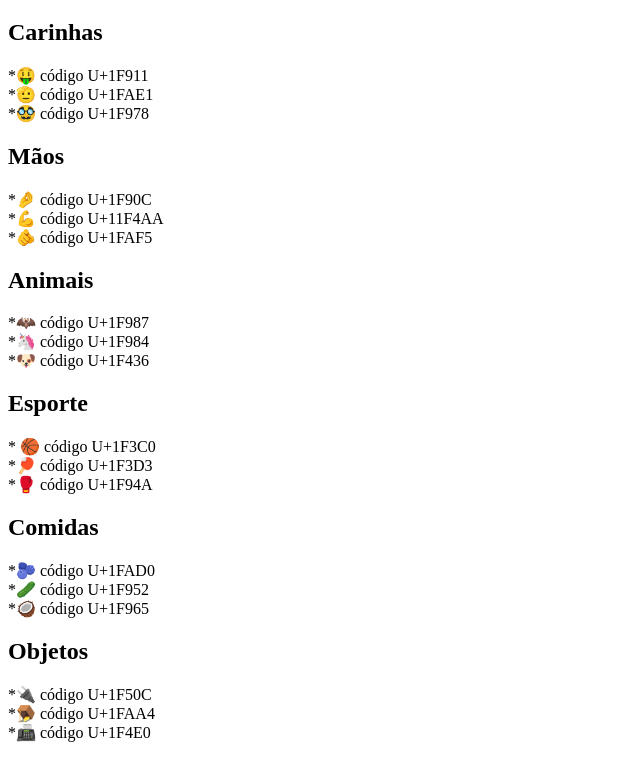
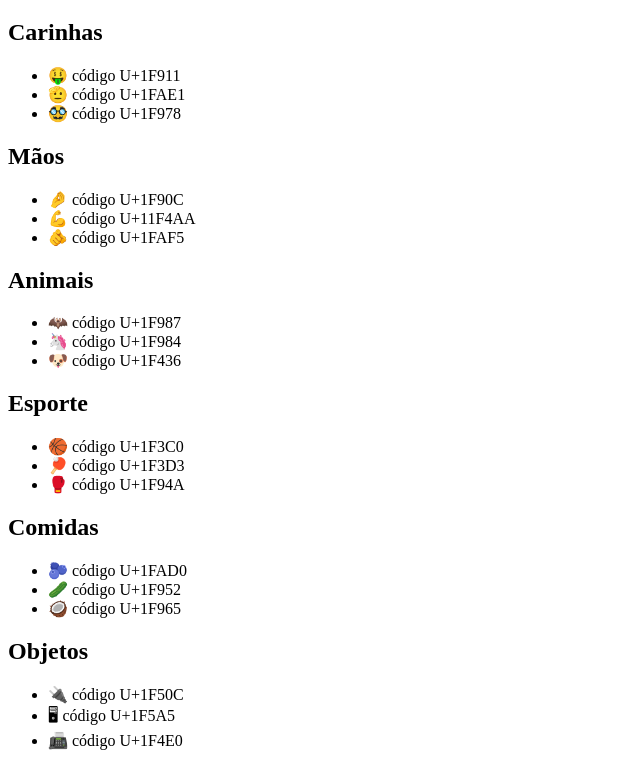
Before and after one commit to Tucko18/Desafios-HTML-CSS, a plain HTML site: page d004/index.html in a window 1280 px wide. Shown: the part 61-827 px from the top of the page, without its empty margins (0-640 px from the left). Drawn offline with Linux system fonts and the light colour scheme.

Commit message:
Update index.html

```diff
--- a/d004/index.html
+++ b/d004/index.html
@@ -10,40 +10,49 @@
     <h1>Meus emojis favoritos</h1>
 
     <h2>Carinhas</h2>
-    <p>  *&#X1F911 código U+1F911 <br>
-         *&#X1FAE1 código U+1FAE1 <br>
-         *&#X1F978 código U+1F978
-     </p>
+         <ul>
+            <li>&#X1F911 código U+1F911</li>
+            <li>&#X1FAE1 código U+1FAE1</li>
+            <li>&#X1F978 código U+1F978</li>
+         </ul>
+
 
      <h2>Mãos</h2>
-     <p>
-        *&#X1F90C código U+1F90C <br>
-        *&#X1F4AA código U+11F4AA <br>
-        *&#X1FAF5 código U+1FAF5
-     </p>
+     <ul>
+
+           <li>&#X1F90C código U+1F90C</li>
+           <li>&#X1F4AA código U+11F4AA</li>
+           <li>&#X1FAF5 código U+1FAF5</li>
+     </ul>
      <h2>Animais</h2>
-     <p>
-        *&#X1F987 código U+1F987 <br>
-        *&#X1F984 código U+1F984 <br>
-        *&#X1F436 código U+1F436
-     </p>
+      <ul>
+
+            <li>&#X1F987 código U+1F987</li>
+            <li>&#X1F984 código U+1F984</li>
+            <li>&#X1F436 código U+1F436</li>
+
+      </ul>
      <h2>Esporte</h2>
-     <p>
-        * &#X1F3C0 código U+1F3C0 <br>
-        *&#X1F3D3 código U+1F3D3 <br>
-        *&#X1F94A código U+1F94A
-     </p>
+     <ul>
+
+           <li>&#X1F3C0 código U+1F3C0</li>
+           <li>&#X1F3D3 código U+1F3D3</li>
+           <li>&#X1F94A código U+1F94A</li>
+     </ul>
      <h2>Comidas</h2>
-     <p>
-        *&#X1FAD0 código U+1FAD0 <br>
-        *&#X1F952 código U+1F952 <br>
-        *&#X1F965 código U+1F965
-     </p>
+     <ul>
+
+           <li>&#X1FAD0 código U+1FAD0</li>
+           <li>&#X1F952 código U+1F952 </li>
+           <li>&#X1F965 código U+1F965 </li>
+     </ul>
      <h2>Objetos</h2>
-     <p>
-        *&#X1F50C código U+1F50C <br>
-        *&#X1FAA4 código U+1FAA4 <br>
-        *&#X1F4E0 código U+1F4E0
-     </p>
+     <ul>
+
+           <li>&#X1F50C código U+1F50C</li>
+          <li>&#X1F5A5 código U+1F5A5</li>
+           <li>&#X1F4E0 código U+1F4E0</li>
+
+     </ul>
 </body>
 </html>
```
